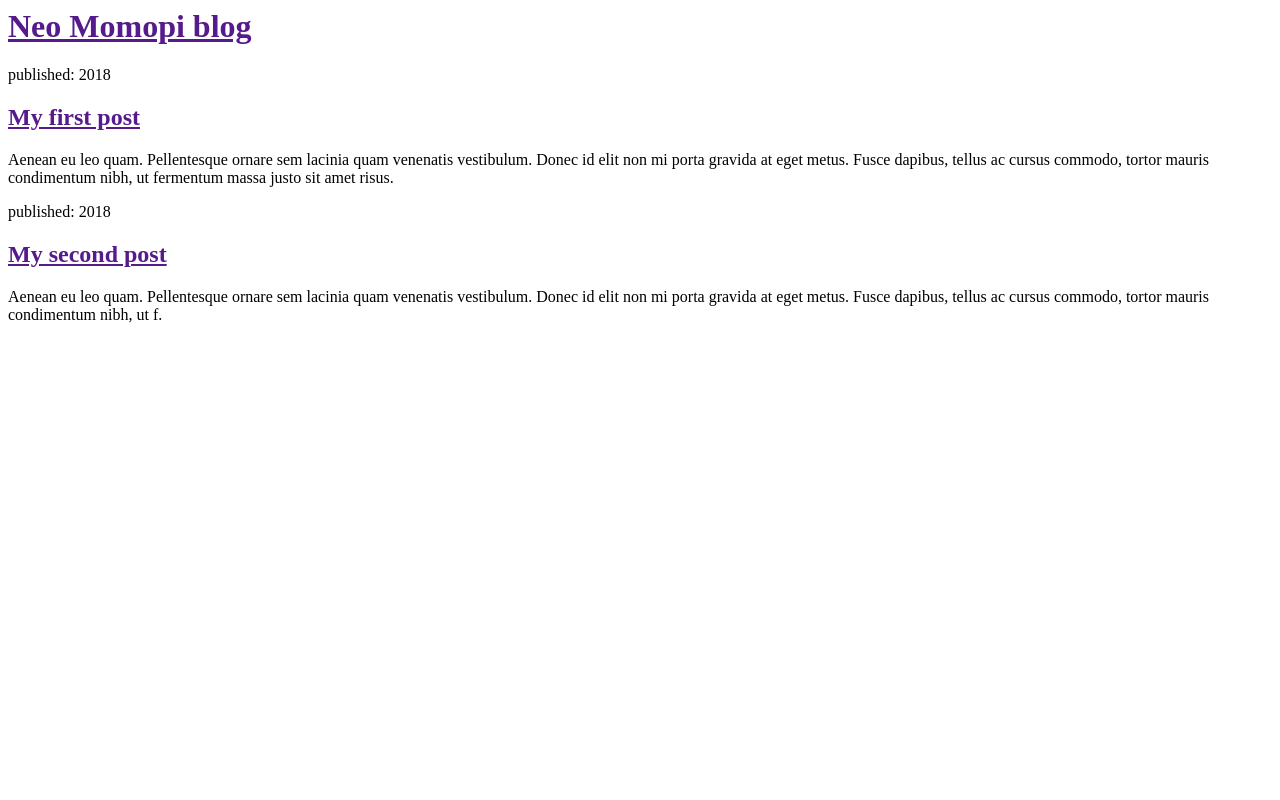
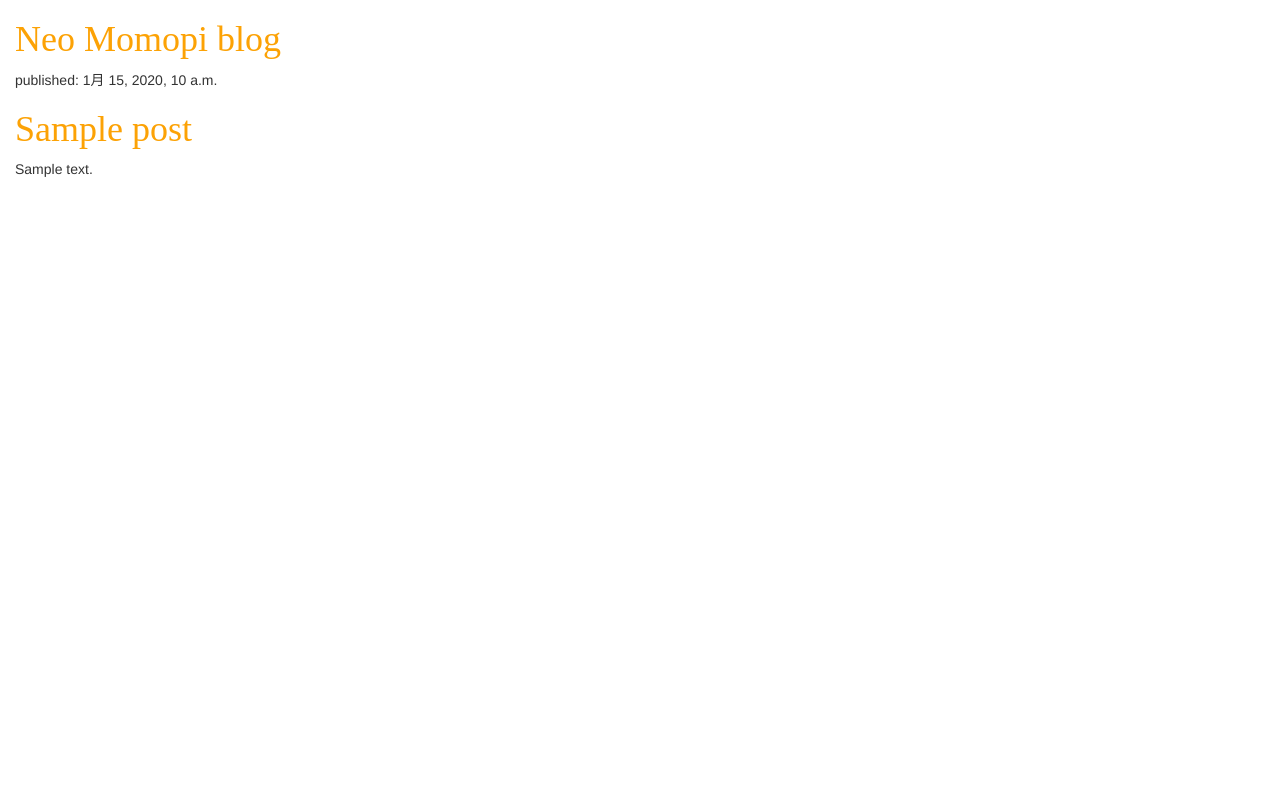
Before and after one commit to type89/djangogirls, a Django app: template blog/templates/blog/post_list.html in a window 1280 px wide. Run offline with Django 3.2, Linux system fonts and the light colour scheme; the template is opened without the code that fills it: values that come from a table or form of the project are taken from there, others are empty; tables that the repository leaves empty hold one stand-in row (values such as "Sample post"); some libraries are stand-ins or nearby versions.

Commit message:
Changed the HTML for the site.

```diff
--- a/blog/templates/blog/post_list.html
+++ b/blog/templates/blog/post_list.html
@@ -1,22 +1,23 @@
+{% load staticfiles %}
 <html>
     <head>
         <title>Neo Momopi blog</title>
+        <link rel="stylesheet" href="//maxcdn.bootstrapcdn.com/bootstrap/3.2.0/css/bootstrap.min.css">
+        <link rel="stylesheet" href="//maxcdn.bootstrapcdn.com/bootstrap/3.2.0/css/bootstrap-theme.min.css">
+        <link rel="stylesheet" href="{% static 'css/blog.css' %}">
+        <link href="http://fonts.googleapis.com/css?family=Lobster&subset=latin,latin-ext" rel="stylesheet" type="text/css">
     </head>
     <body>
         <div>
             <h1><a href="">Neo Momopi blog</a></h1>
         </div>
 
-        <div>
-            <p>published: 2018</p>
-            <h2><a href="">My first post</a></h2>
-            <p>Aenean eu leo quam. Pellentesque ornare sem lacinia quam venenatis vestibulum. Donec id elit non mi porta gravida at eget metus. Fusce dapibus, tellus ac cursus commodo, tortor mauris condimentum nibh, ut fermentum massa justo sit amet risus.</p>
-        </div>
-
-        <div>
-            <p>published: 2018</p>
-            <h2><a href="">My second post</a></h2>
-            <p>Aenean eu leo quam. Pellentesque ornare sem lacinia quam venenatis vestibulum. Donec id elit non mi porta gravida at eget metus. Fusce dapibus, tellus ac cursus commodo, tortor mauris condimentum nibh, ut f.</p>
-        </div>
+        {% for post in posts %}
+            <div>
+                <p>published: {{ post.published_date }}</p>
+                <h1><a href="">{{ post.title }}</a></h1>
+                <p>{{ post.text|linebreaks }}</p>
+            </div>
+        {% endfor %}
     </body>
 </html>
--- a/blog/views.py
+++ b/blog/views.py
@@ -1,5 +1,8 @@
 from django.shortcuts import render
+from django.utils import timezone
+from .models import Post
 
 def post_list(request):
-    return render(request, 'blog/post_list.html', {})
+    posts = Post.objects.filter(published_date__lte=timezone.now()).order_by('published_date')
+    return render(request, 'blog/post_list.html', {'posts': posts})
 # Create your views here.
--- a/mysite/settings.py
+++ b/mysite/settings.py
@@ -136,3 +136,7 @@ try:
     from .local_settings import *
 except ImportError:
     pass
+
+STATICFILES_DIRS = (
+    os.path.join(BASE_DIR, "static"),
+)
--- /dev/null
+++ b/static/css/blog.css
@@ -0,0 +1,8 @@
+h1 a {
+    color: #FCA205;
+    font-family: 'Quicksand';
+}
+
+body {
+    padding-left: 15px;
+}
```
